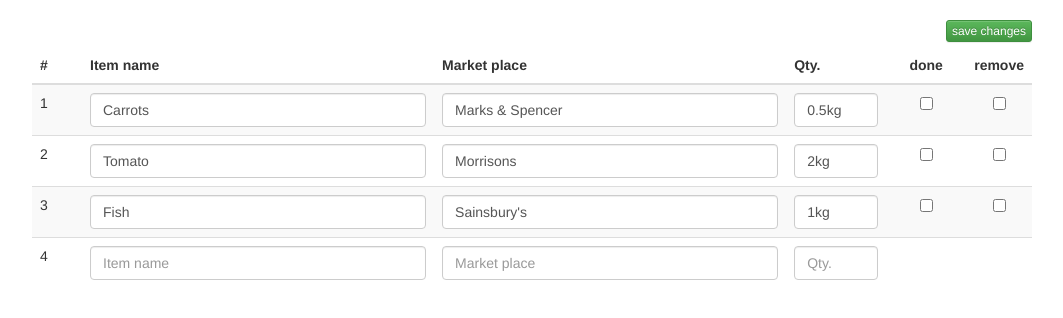
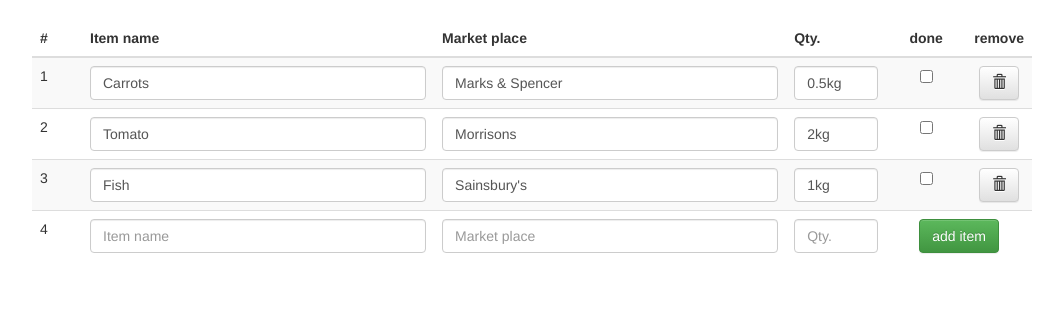
Before and after one commit to veniva/shopping-list, a plain HTML site: page index.html in a window 1280 px wide. Shown: the whole page, without its empty margins (108-1171 px from the left). Drawn offline with Linux system fonts and the light colour scheme.

Commit message:
Display table of elements and set the data in the localStorage

```diff
--- a/index.html
+++ b/index.html
@@ -15,9 +15,6 @@
     </head>
     <body>
     <div id="container">
-        <div style="text-align: right; padding-bottom: 5px;">
-            <button id="save_changes" class="btn btn-xs btn-success">save changes</button>
-        </div>
         <table id="list" class="table table-striped">
             <thead>
             <tr>
@@ -35,21 +32,24 @@
         <script type="text/javascript">
             var $table = $('#list');
 
-            //pre-defined data
+            //region pre-defined data
             var initialData = [
                 {
+                    id: 'item-'+1,
                     item: 'Carrots',
                     market: 'Marks & Spencer',
                     qty: '0.5kg',
                     done: false
                 },
                 {
+                    id: 'item-'+2,
                     item: 'Tomato',
                     market: 'Morrisons',
                     qty: '2kg',
                     done: false
                 },
                 {
+                    id: 'item-'+3,
                     item: 'Fish',
                     market: 'Sainsbury\'s',
                     qty: '1kg',
@@ -61,10 +61,12 @@
                 market: 'Market place',
                 qty: 'Qty.'
             };
+            //endregion
+            var lastInsertId = 3;
 
             //fill in the table with data
             function listItems(items){
-                items = items ? items : initialData;
+                items = items ? items : [];
                 //add new user
                 var newItem = {
                     item: '',
@@ -74,30 +76,99 @@
                 };
                 items.push(newItem);
 
-                $tBody = $table.find('tbody');
+                var $tBody = $table.find('tbody');
                 $tBody.empty();
 
                 items.forEach(function(element, index){
                     var tr = document.createElement('tr');
 
-                    $(tr).append('<td>'+(index+1)+'</td>');//adding the counter
+                    $(tr).append('<td>'+(index+1)+'</td>');//adding a counter to display
                     $.each(element, function(prop, value){
-                        if(prop != 'done')
-                            $(tr).append('<td><input class="form-control" name="'+prop+'" value="'+value+'" placeholder="'+placeholders[prop]+'"></td>');
-                        else{
-                            if(typeof element.done == "boolean")//if not "new item"
-                                $(tr).append('<td><input type="checkbox" name="'+prop+'" value="'+value+'"></td>');
-                            else
-                                $(tr).append('<td>&nbsp;</td>');//append to preserve column number
+                        if(prop != 'id'){
+                            if(prop != 'done'){
+                                var input = $('<input class="form-control" name="'+prop+'" value="'+value+'" placeholder="'+placeholders[prop]+'">')[0];
+                                input.onkeyup = function(e){
+                                    element[prop] = this.value;
+                                    editItem(element.id, element);
+                                };
+                                $(tr).append($(document.createElement('td')).append(input));
+                            }
+                            else{
+                                if(typeof element.done == "boolean"){//if not "new item", add the "done" checkbox
+                                    var checkbox = $('<input type="checkbox" name="'+prop+'" value="1">')[0];
+                                    checkbox.checked = element.done;
+                                    $(tr).append($(document.createElement('td')).append(checkbox));
+
+                                }else{
+                                    $(tr).append('<td colspan="2"><button id="add_new" class="btn btn-success">add item</button></td>');
+                                }
+                            }
                         }
                     });
-                    var removeButton = (element.item) ? '<input type="checkbox" name="remove" />' : '&nbsp;';//add remove button if not "New user"
-                    $(tr).append('<td>'+removeButton+'</td>');
+                    if(typeof element.done == "boolean")//if not "new item" add a remove button
+                        $(tr).append('<td><button id="remove-'+element.id+'" type="button" class="btn btn-default"><span class="glyphicon glyphicon-trash" aria-hidden="true"></span></button></td>');
 
                     $tBody.append(tr);
                 });
             }
-            listItems();
+
+            var itemNamesStorageItem = 'items';
+
+            //set initial data if nothing else in storage
+            if(!getItems().length){
+                if(initialData.length) addItems(initialData);
+            }
+
+            listItems(getItems());
+
+//region -------------- GETTERS / SETTERS -----------------------//
+            function getItemNames(){
+                try{
+                    return JSON.parse(localStorage.getItem(itemNamesStorageItem));
+                }catch(err){
+                    return null;
+                }
+
+            }
+            function getItem(itemName){
+                try{
+                    return JSON.parse(localStorage.getItem(itemName));
+                }catch(err){
+                    return null;
+                }
+            }
+            function addItem(itemName, value){
+                var itemNames = getItemNames();
+                if(itemNames && itemNames.length)
+                    itemNames.push(itemName);
+                else
+                    itemNames = [itemName];
+                localStorage.setItem(itemNamesStorageItem, JSON.stringify(itemNames));
+                localStorage.setItem(itemName, JSON.stringify(value));
+            }
+            function editItem(itemName, value){
+                var item = getItem(itemName);
+                if(item){
+                    localStorage.setItem(itemName, JSON.stringify(value));
+                }
+            }
+            function getItems(){
+                var itemsList = getItemNames();
+                var data = [];
+                if(itemsList != null && typeof itemsList == "object"){
+                    $.each(itemsList, function(i, value){
+                        data.push(getItem(value));
+                    });
+                }
+                return data;
+            }
+            function addItems(items){
+                $(items).each(function(){
+                    addItem(this.id, this);
+                });
+            }
+
+//endregion
         </script>
     </body>
 </html>
```
